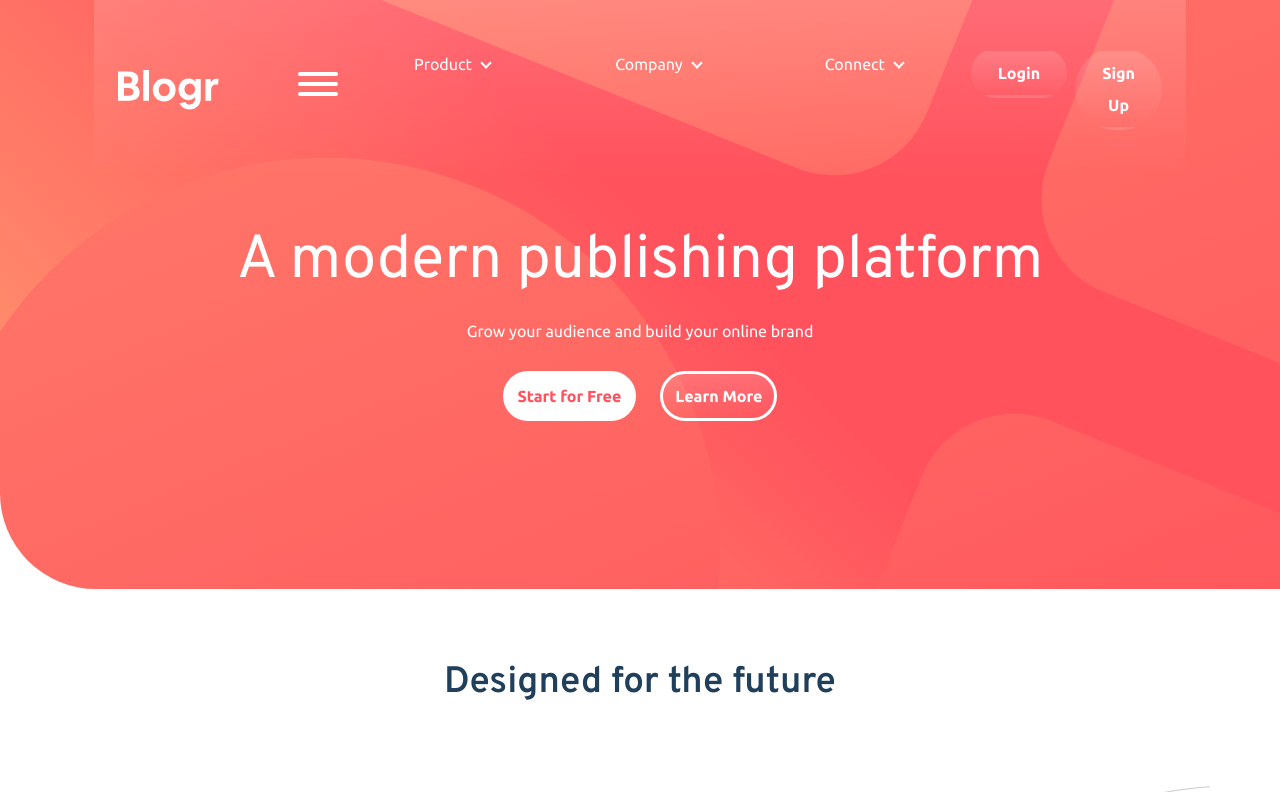
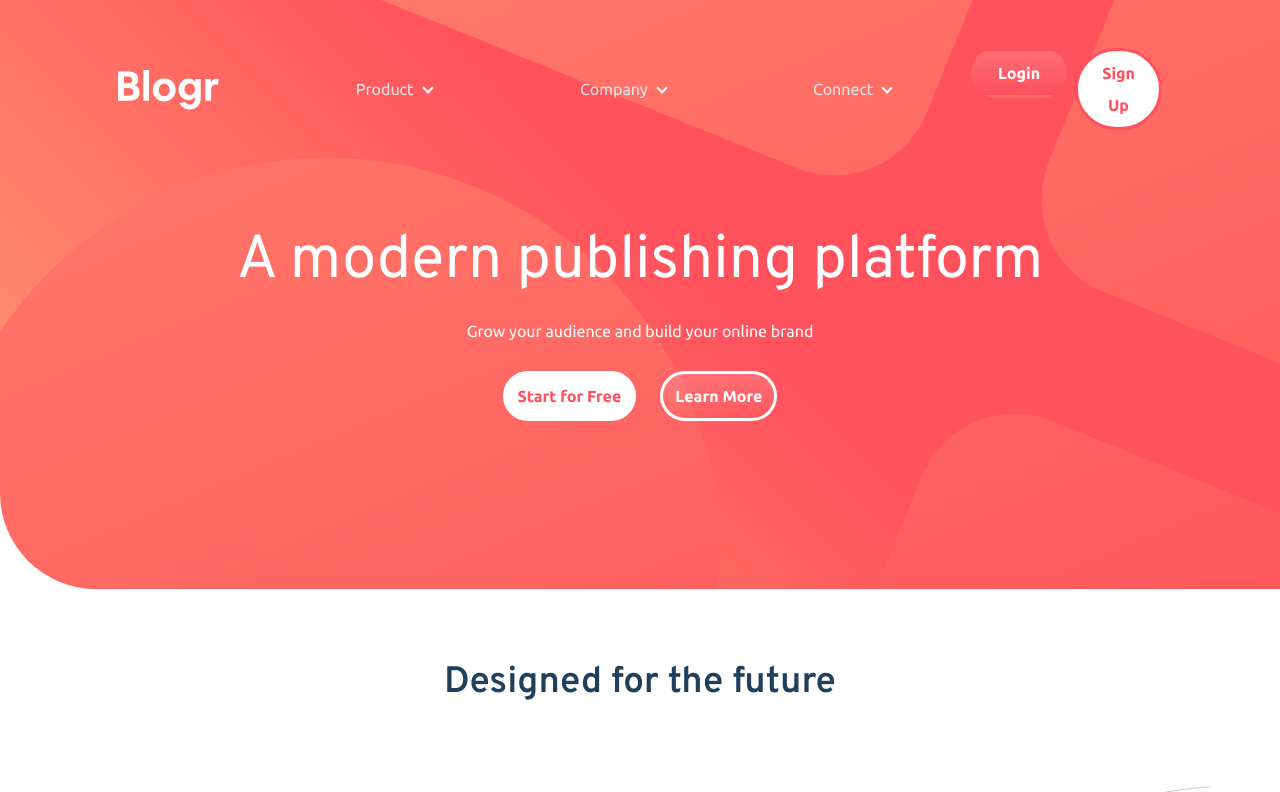
Before and after one commit to Despeerado/Frontend-mentor--blogr-landing-page, a website built with webpack: page src/index.html in a window 1280 px wide. Shown: the top 792 px of the page. Built offline with nearby package versions, Linux system fonts and the light colour scheme.

Commit message:
navbar and btn remove background-image

```diff
--- a/src/index.html
+++ b/src/index.html
@@ -30,7 +30,7 @@
 						<!-- <span class="navbar-toggler-icon"></span> -->
 					</button>
 					<div class="collapse navbar-collapse" id="navbarNavDropdown">
-						<ul class="navbar-nav flex-fill gap-2 align-items-center align-items-md-start rounded-3">
+						<ul class="navbar-nav flex-fill gap-2 align-items-center  rounded-3">
 							<li class="nav-item dropdown">
 								<a class="nav-link text-center dropdown-toggle" href="#" role="button" data-bs-toggle="dropdown"
 									aria-expanded="false">
--- a/src/scss/_custom_code.scss
+++ b/src/scss/_custom_code.scss
@@ -115,7 +115,7 @@ p {
     --bs-btn-hover-bg: var(--bs-white);
     --bs-btn-font-weight: 600;
     --bs-btn-hover-border-color: var(--bs-white);
-    --bs-btn-focus-shadow-rgb: var(--bs-primary);
+    --bs-btn-focus-shadow-rgb: none;
     --bs-btn-active-color: var(--bs-btn-hover-color);
     --bs-btn-active-bg: #{shade-color($cta, 20%)};
     --bs-btn-active-border-color: #{shade-color($cta, 20%)};
@@ -127,7 +127,6 @@ p {
   --bs-btn-color: var(--bs-white);
   --bs-btn-bg: var(--bs-primary);
   --bs-btn-border-color: var(--bs-primary);
-
   --bs-btn-hover-color: var(--bs-primary);
   --bs-btn-hover-bg: var(--bs-white);
   --bs-btn-hover-border-color: var(--bs-white);
@@ -138,18 +137,22 @@ p {
   border-radius: $border-radius-pill;
   box-shadow: none;
   @include media-breakpoint-up(md) {
-    --bs-btn-color: white;
-    --bs-btn-bg: transparent;
-    --bs-btn-border-color: transparent;
-    --bs-btn-hover-color: var(--bs-primary);
-    --bs-btn-hover-bg: var(--bs-white);
+    --bs-btn-color: var(--bs-primary);
+    --bs-btn-bg: var(--bs-white);
+    --bs-btn-border-color: var(--bs-primary);
+    --bs-btn-hover-color: var(--bs-white);
+    --bs-btn-hover-bg: var(--bs-primary);
     --bs-btn-font-weight: 600;
-    --bs-btn-hover-border-color: var(--bs-white);
+    --bs-btn-hover-border-color: var(--bs-primary);
     --bs-btn-focus-shadow-rgb: var(--bs-primary);
     --bs-btn-active-color: var(--bs-btn-hover-color);
     --bs-btn-active-bg: #{shade-color(#ff7a85, 20%)};
     --bs-btn-active-border-color: #{shade-color(#ff7a85, 20%)};
   }
+}
+
+.navbar {
+  background-image: none;
 }
 
 .navbar-nav {
@@ -168,37 +171,21 @@ p {
   width: 90%;
   margin: 0 auto;
 }
+
 .nav-link {
   @include media-breakpoint-up(md) {
-    color: var(--bs-white);
+    color: #{shade-color(white, 10%)};
+    &:hover {
+      color: var(--bs-white);
+    }
   }
 }
-//   text-decoration: none;
-//   color: $secondary;
-//   &:hover {
-//     color: $secondary;
-//     @include media-breakpoint-up(sm) {
-//       text-decoration: underline;
-//       color: white;
-//     }
-//   }
-//   @include media-breakpoint-up(md) {
-//     color: $nav-link-color;
-//   }
-//   &.show {
-//     color: white;
-//     @include media-breakpoint-up(sm) {
-//       color: $secondary;
-//     }
-//     // &:hover {
-//     //   color: $secondary;
-//     //   @include media-breakpoint-up(sm) {
-//     //     text-decoration: underline;
-//     //     color: white;
-//     //   }
-//     // }
-//   }
-// }
+
+.hamburger {
+  @include media-breakpoint-up(md) {
+    display: none;
+  }
+}
 
 //new dropdown toggle
 
```
